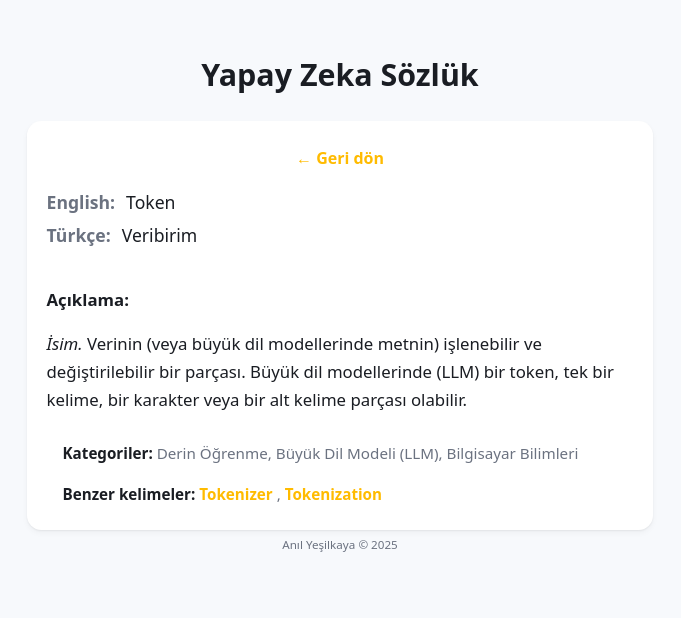
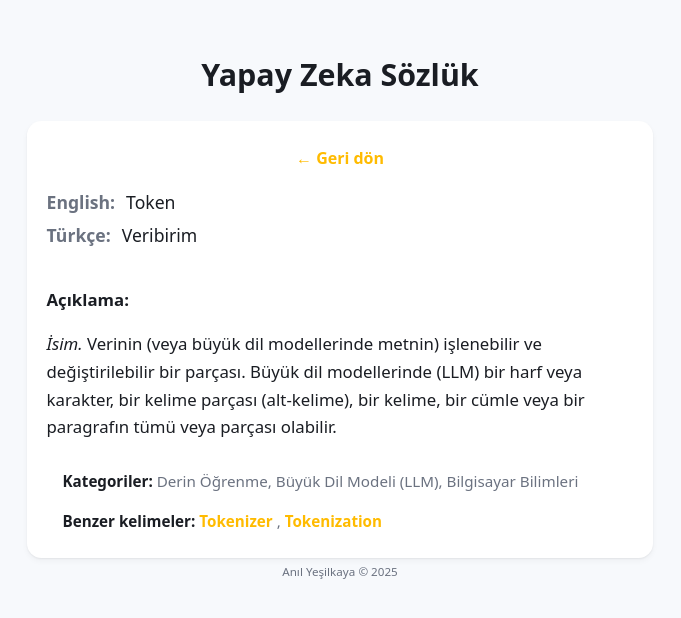
Before and after one commit to anilyesilkaya/aiml-tr-dictionary, a Jekyll site: the page built from _terms/token.md, in a window 1280 px wide. Shown: the top 618 px of the page, without its empty margins (300-981 px from the left). Built offline with Jekyll 4.4.1, drawn with Linux system fonts in a browser that asks for light colours.

Commit message:
Term content update.

```diff
--- a/_terms/token.md
+++ b/_terms/token.md
@@ -9,4 +9,4 @@ categories:
 similar: [tokenizer, tokenization]
 ---
 
-_İsim._ Verinin (veya büyük dil modellerinde metnin) işlenebilir ve değiştirilebilir bir parçası. Büyük dil modellerinde (LLM) bir token, tek bir kelime, bir karakter veya bir alt kelime parçası olabilir.
+_İsim._ Verinin (veya büyük dil modellerinde metnin) işlenebilir ve değiştirilebilir bir parçası. Büyük dil modellerinde (LLM) bir harf veya karakter, bir kelime parçası (alt-kelime), bir kelime, bir cümle veya bir paragrafın tümü veya parçası olabilir.
```
